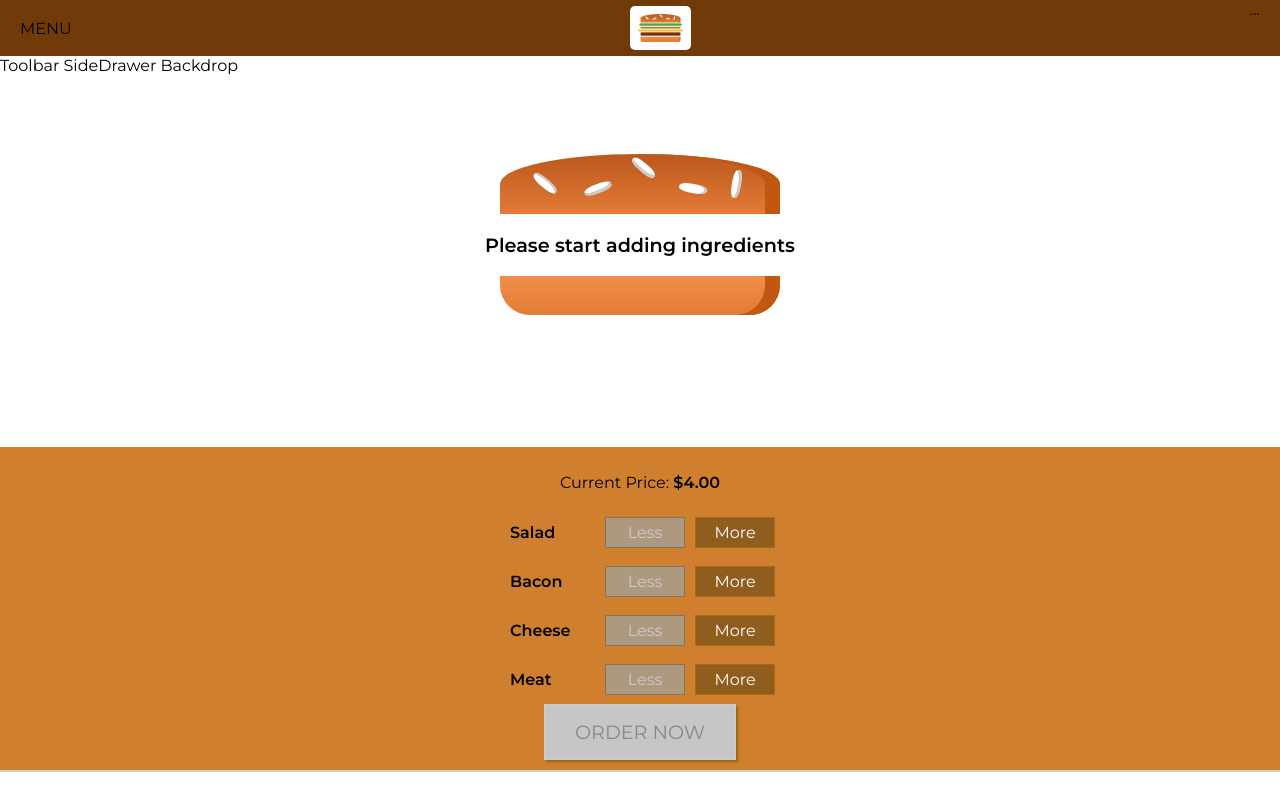
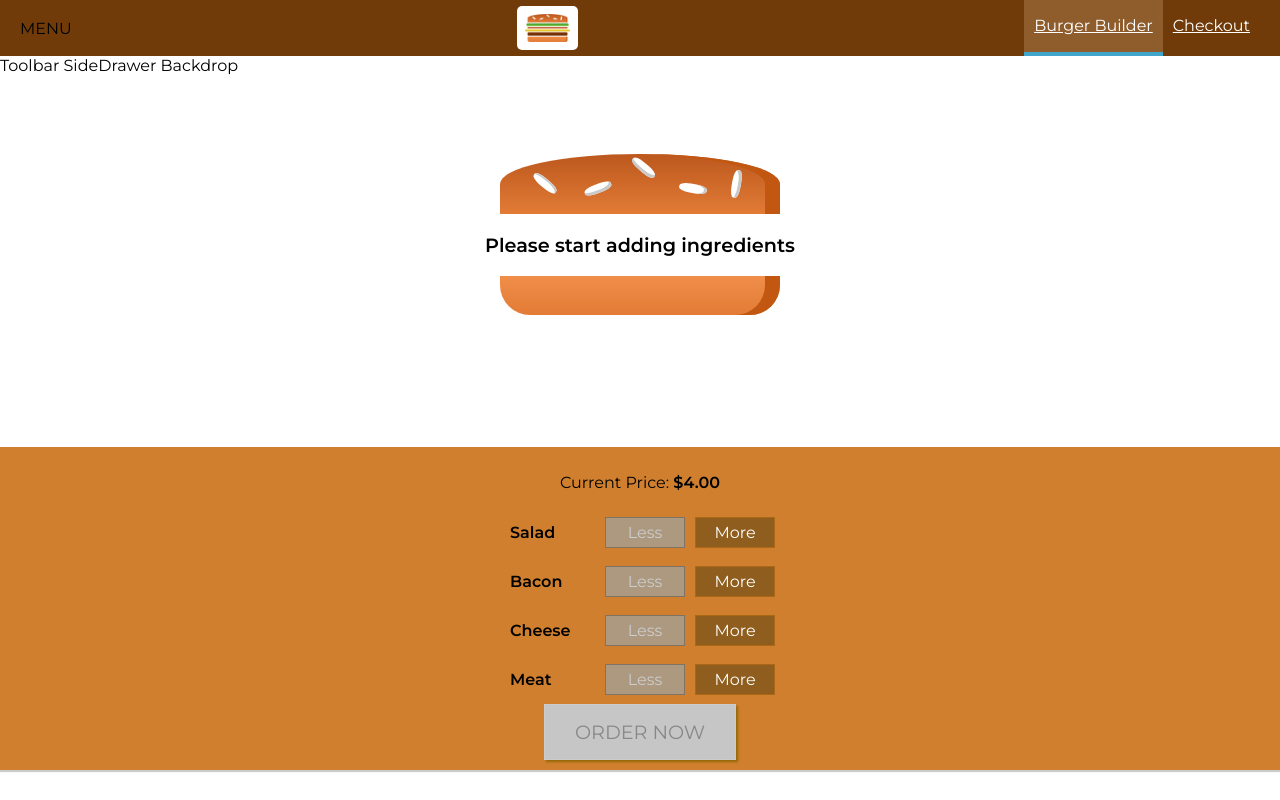
Before and after one commit to itsadamlove/react-burger-builder, a React (Create React App) app: page / in a window 1280 px wide. Built offline with nearby package versions, Linux system fonts and the light colour scheme.

Commit message:
Create navigation items

```diff
--- /dev/null
+++ b/src/components/Navigation/NavigationItems/NavigationItem/NavigationItem.js
@@ -0,0 +1,19 @@
+import React from 'react';
+import styles from './NavigationItem.module.scss';
+import PropTypes from 'prop-types';
+
+const navigationItem = ({ link, active, children }) => (
+  <li className={styles.NavigationItem}>
+    <a className={active ? styles.active : null} href={link}>
+      {children}
+    </a>
+  </li>
+);
+
+navigationItem.propTypes = {
+  link: PropTypes.string,
+  children: PropTypes.node,
+  active: PropTypes.bool
+};
+
+export default navigationItem;
--- /dev/null
+++ b/src/components/Navigation/NavigationItems/NavigationItem/NavigationItem.module.scss
@@ -0,0 +1,22 @@
+.NavigationItem {
+  margin: 0;
+  box-sizing: border-box;
+  display: flex;
+  height: 100%;
+  align-items: center;
+
+  a {
+    color: white;
+    test-decoration: none;
+    height: 100%;
+    padding: 16px 10px;
+    border-bottom: 4px solid transparent;
+    box-sizing: border-box;
+    display: block;
+    &:hover, &:active, &.active {
+      background-color: #8F5C2C;
+      border-bottom: 4px solid #40A4CB;
+      color: white;
+    }
+  }
+}
--- /dev/null
+++ b/src/components/Navigation/NavigationItems/NavigationItems.js
@@ -0,0 +1,16 @@
+import React from 'react';
+import NavigationItem from './NavigationItem/NavigationItem';
+import styles from './NavigationItems.module.scss';
+
+const navigationItems = () => {
+  return (
+    <ul className={styles.NavigationItems}>
+      <NavigationItem link="/" active>
+        Burger Builder
+      </NavigationItem>
+      <NavigationItem link="/">Checkout</NavigationItem>
+    </ul>
+  );
+};
+
+export default navigationItems;
--- /dev/null
+++ b/src/components/Navigation/NavigationItems/NavigationItems.module.scss
@@ -0,0 +1,8 @@
+.NavigationItems {
+  margin: 0;
+  padding: 0;
+  list-style: none;
+  display: flex;
+  align-items: cetner;
+  height: 100%;
+}
--- a/src/components/Navigation/Toolbar/Toolbar.js
+++ b/src/components/Navigation/Toolbar/Toolbar.js
@@ -1,12 +1,15 @@
 import React from 'react';
 import styles from './Toolbar.module.scss';
 import Logo from '../../Logo/Logo';
+import NavigationItems from '../../Navigation/NavigationItems/NavigationItems';
 
 const toolbar = () => (
   <header className={styles.Toolbar}>
     <div>MENU</div>
     <Logo />
-    <nav>...</nav>
+    <nav>
+      <NavigationItems />
+    </nav>
   </header>
 );
 
```
